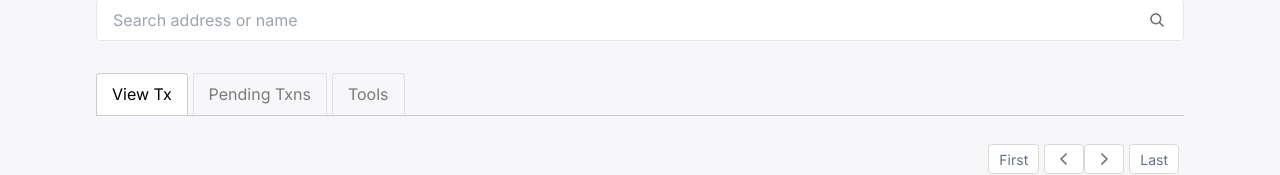
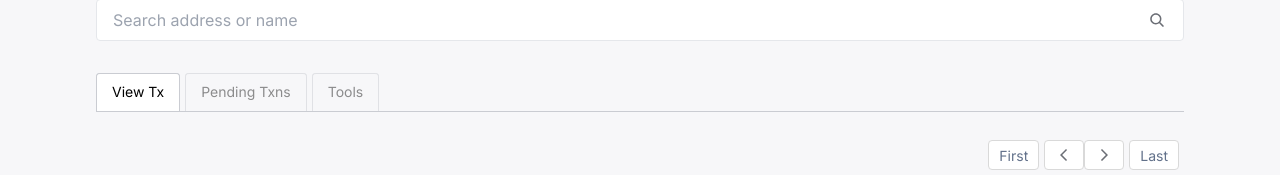
Before and after one commit to XP-NETWORK/bridge-explorer-ui, a React (Create React App) app: page / in a window 1280 px wide. Shown: the part 469-644 px from the top of the page. Built offline with nearby package versions, Linux system fonts and the light colour scheme; no server answers.

Commit message:
change font style in breadcrumbs

```diff
--- a/src/components/elements/BreadCrumbs.tsx
+++ b/src/components/elements/BreadCrumbs.tsx
@@ -44,7 +44,7 @@ export const BreadCrumbs: React.FC<{
         {tabs.map((tab, i) => (
           <div
             key={i + "tab" }
-            className={`breadCrumbTab ${
+            className={`breadCrumbTab text-sm text-[#222222] ${
               selecedTab === tab ? " selectedTab " : ""
             } ${eventsContext?.isLoading? 'nonactive': ''}`}
             onClick={() => onChange(tab)}
```
